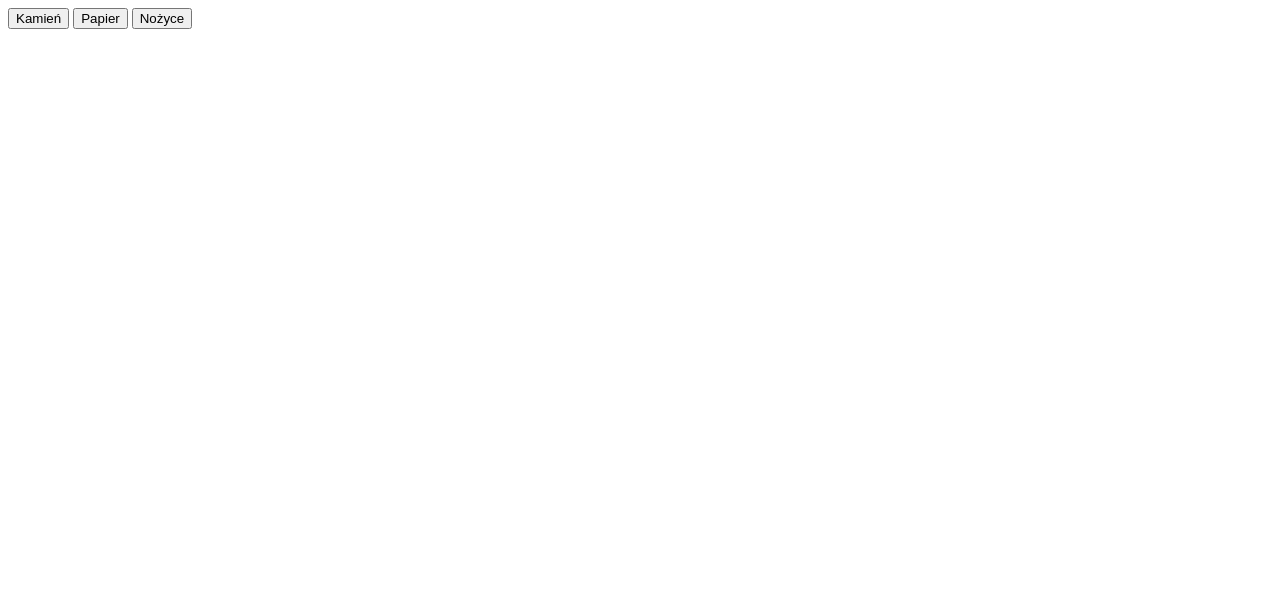
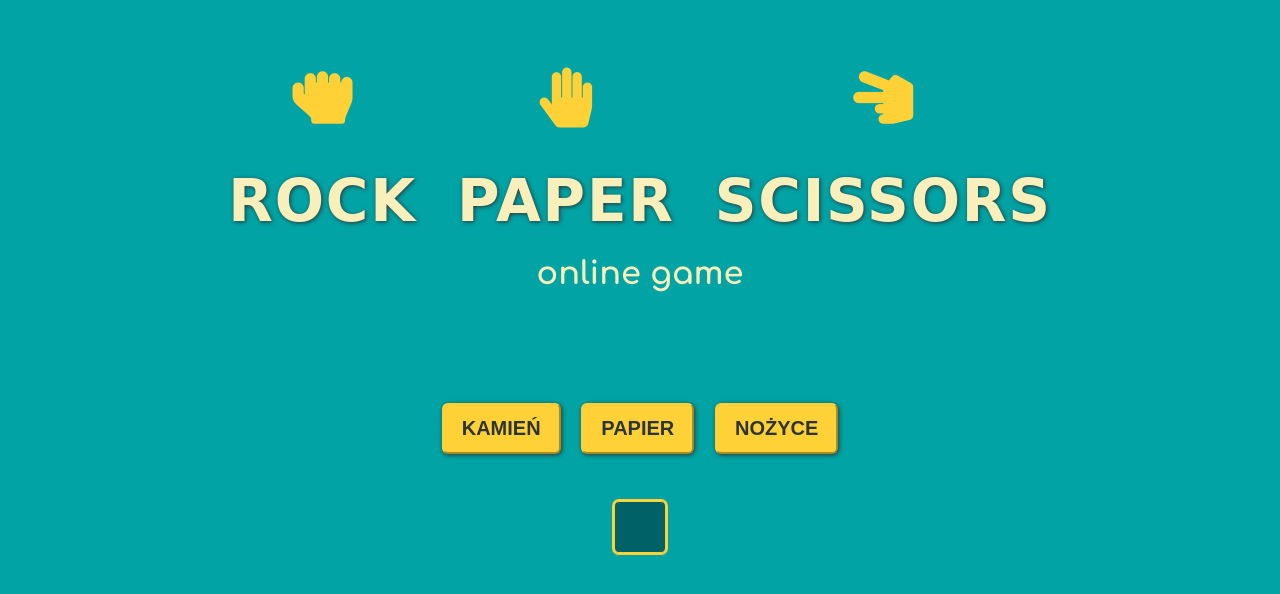
Before and after one commit to Malwina8/JS-My-first-game, a website: page index.html in a window 1280 px wide. Drawn offline with nearby package versions, Linux system fonts and the light colour scheme; files that its build step writes are made by us from their sources; a web font is replaced by a local one.

Commit message:
Add styles for main page

```diff
--- a/index.html
+++ b/index.html
@@ -3,9 +3,28 @@
 <head>
 	<meta charset="UTF-8">
 	<title>Kamień, papier, nożyce</title>
-	<link rel="stylesheet" href="css/style.css">
+  <link rel="stylesheet" href="https://cdnjs.cloudflare.com/ajax/libs/font-awesome/5.10.2/css/all.css">
+  <link href="https://fonts.googleapis.com/css?family=Bowlby+One+SC|Comfortaa:400,700&display=swap&subset=latin-ext" rel="stylesheet">
+  <link rel="stylesheet" href="css/style.css">
 </head>
 <body>
+  <header class="container">
+    <div class="flex">
+      <div>
+        <i class="far fa-hand-rock"></i>
+        <h1>rock</h1>
+      </div>
+      <div>
+        <i class="far fa-hand-paper"></i>
+        <h1>paper</h1>
+      </div>
+      <div>
+        <i class="far fa-hand-scissors"></i>
+        <h1>scissors</h1>
+      </div>
+    </div>
+    <h1>online game</h1>
+  </header>
 	<div class="container">
 		<div id="buttons">
       <button id="play-rock" type="button" name="button">Kamień</button>
--- a/sass/style.scss
+++ b/sass/style.scss
@@ -0,0 +1,73 @@
+$color-yellow: #fed136;
+$color-light: #F8EFBA;
+$color-dark: #2d3436;
+$color-back: #01a3a4;
+$font-main: 'Comfortaa', cursive;
+
+.container {
+    max-width: 1300px;
+    padding: 0 20px;
+    margin: 0 auto;
+    text-align: center;
+}
+
+body {
+  font-family: $font-main;
+  color: $color-light;
+  background-color: $color-back;
+  font-weight:700;
+}
+
+header {
+    text-align: center;
+}
+
+.flex {
+  display: inline-flex;
+  flex-direction: row;
+  text-align: center;
+  margin-top: 60px;
+  i {
+    font-size: 60px;
+    color: $color-yellow;
+    font-weight: bold;
+  }
+  h1 {
+      font-family: 'Bowlby One SC', cursive;
+      letter-spacing: 1.8px;
+        font-size: 58px;
+        text-transform: uppercase;
+        margin-bottom: 0;
+        padding: 0 20px;
+        text-shadow: 1px 1px 4px #2d3436;
+      }
+}
+
+button {
+  padding: 12px 18px;
+  margin: 90px 8px 25px 8px;
+  font-size: 20px;
+  text-transform: uppercase;
+  border-radius: 6px;
+  color: $color-dark;
+  background-color: $color-yellow;
+  font-weight: bold;
+  border-color: $color-yellow;
+  box-shadow: 1px 1px 4px #2d3436;
+  &:hover {
+    color: $color-yellow;
+    background-color: #006266;
+    border-color: #006266;
+    cursor: pointer;
+  }
+}
+#messages {
+  display: inline-block;
+  margin: 20px;
+  padding: 25px;
+  font-size: 30px;
+  border: 3px solid #fed136;
+  border-radius: 7px;
+  background-color: #006266;
+  text-shadow: 1px 1px 4px #2d3436;
+}
```
Also changed, not shown: css/style.css (added), 1 other file.
